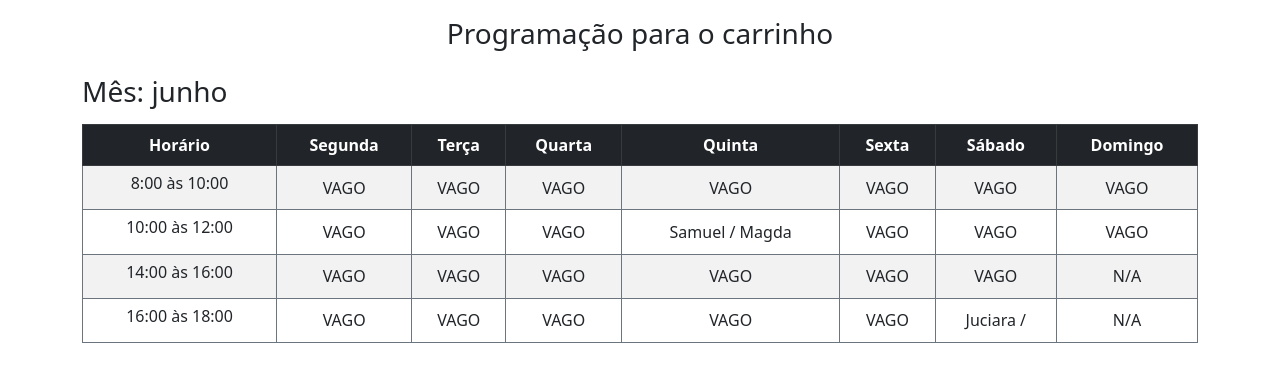
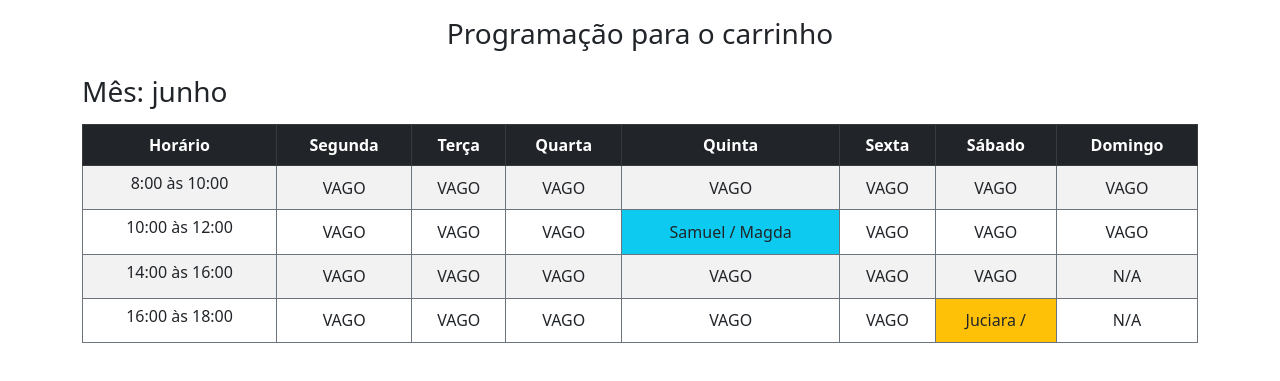
Before and after one commit to adrianoarch/testemunho-publico, a plain HTML site: page assets/months/carrinho.html in a window 1280 px wide. Shown: the part 63-444 px from the top of the page. Drawn offline with nearby package versions, Linux system fonts and the light colour scheme.

Commit message:
Adicionando cores na tabela

```diff
--- a/assets/months/carrinho.html
+++ b/assets/months/carrinho.html
@@ -111,7 +111,7 @@
                                     <td id="quarta">
                                         VAGO
                                     </td>
-                                    <td id="quinta">
+                                    <td class="bg-info" id="quinta">
                                         Samuel / Magda
                                     </td>
                                     <td id="sexta">
@@ -169,7 +169,7 @@
                                     <td id="sexta">
                                         VAGO
                                     </td>
-                                    <td id="sabado">
+                                    <td class="bg-warning" id="sabado">
                                         Juciara /
                                     </td>
                                     <td id="domingo">
```
